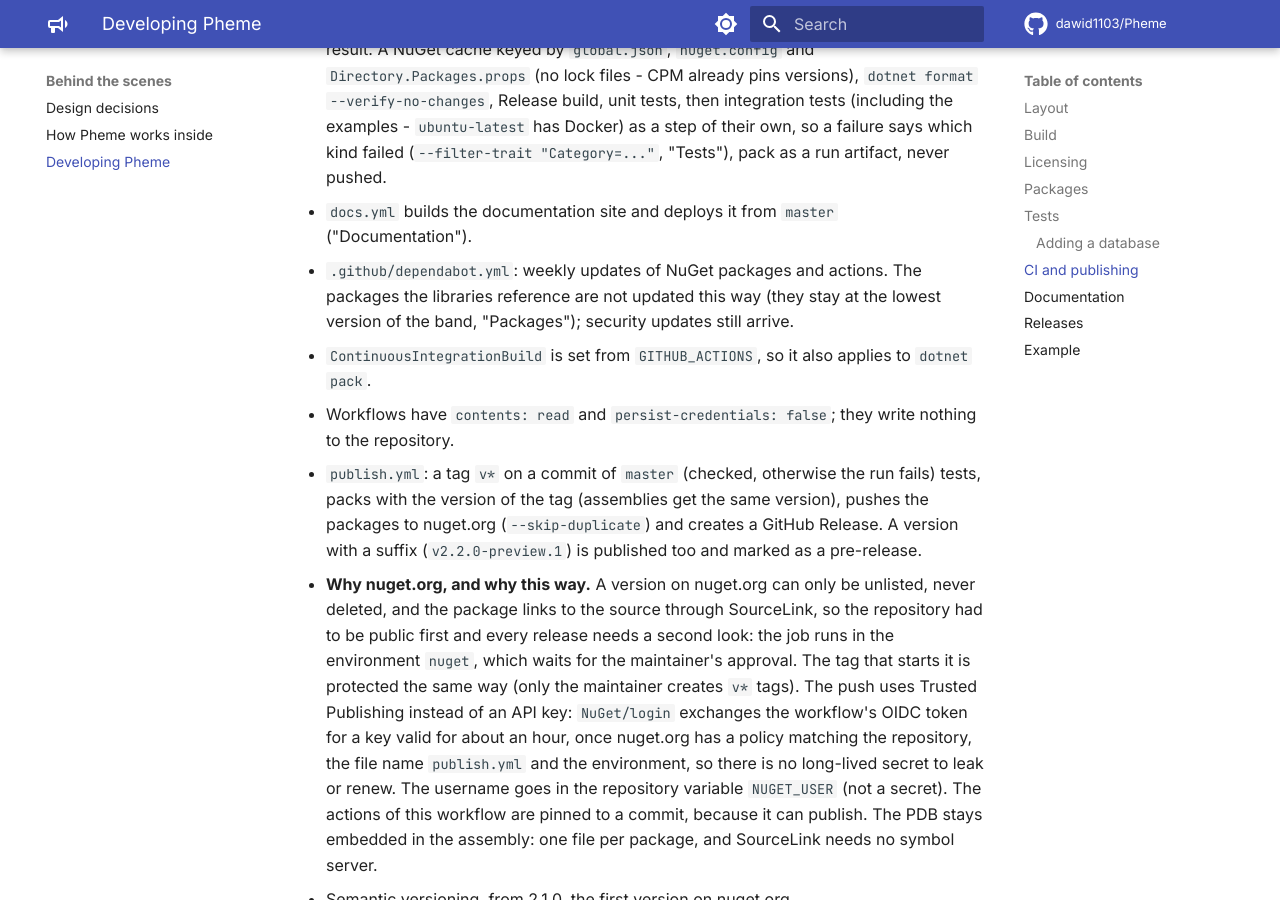
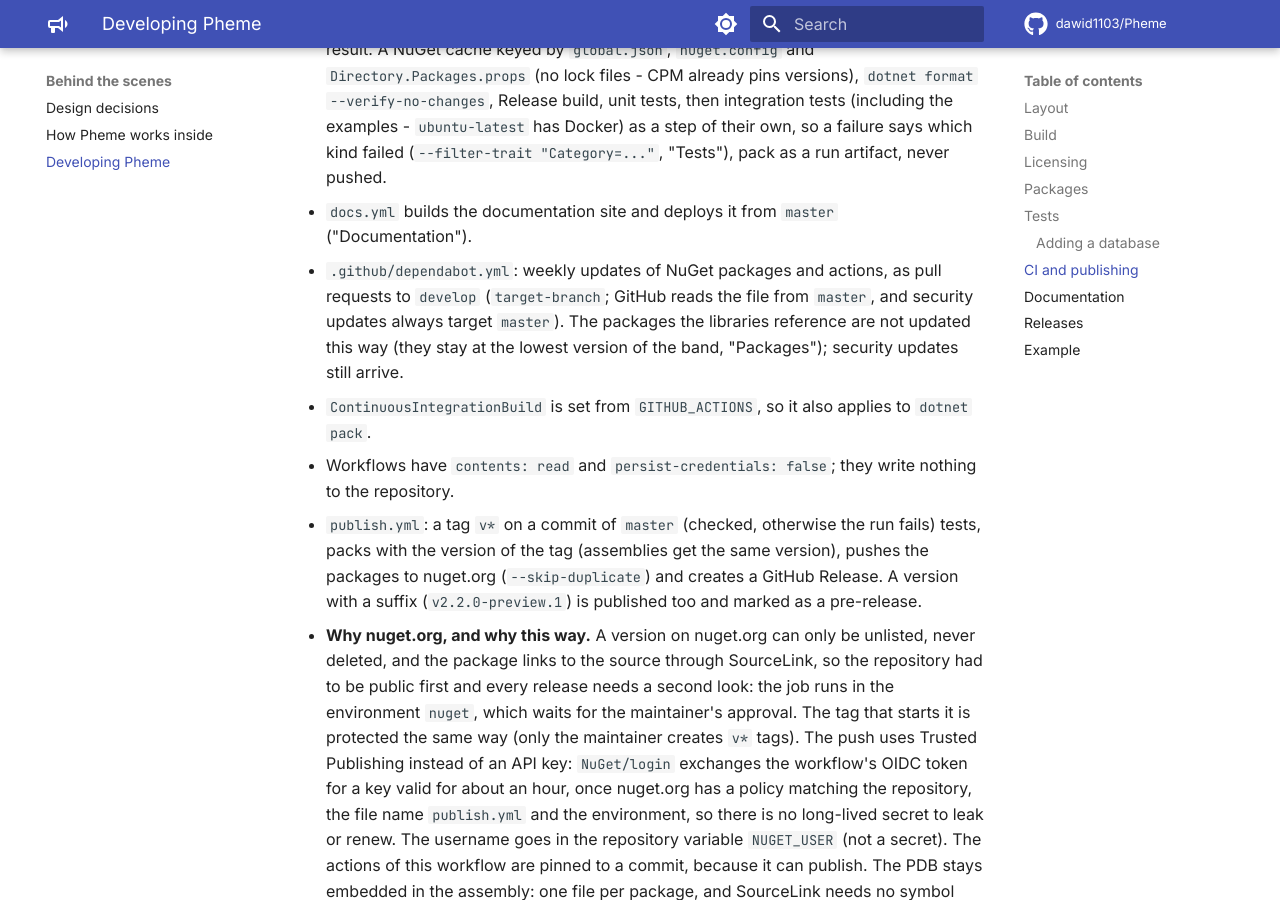
Before and after one commit to dawid1103/Pheme, an MkDocs documentation site: the page built from docs/development.md, in a window 1280 px wide and 900 px high, scrolled down 5153 px. Built offline with MkDocs 1.6.1 and Material for MkDocs 9.7.7, drawn with Linux system fonts in a browser that asks for light colours; comment, search, counter and statistics services are not loaded.

Commit message:
ci: target develop with Dependabot version updates

```diff
--- a/docs/development.md
+++ b/docs/development.md
@@ -161,8 +161,10 @@ The outbox supports the databases its tests pass on (`docs/design.md`, "Supporte
   own, so a failure says which kind failed (`--filter-trait "Category=..."`, "Tests"), pack as a run artifact, never
   pushed.
 - `docs.yml` builds the documentation site and deploys it from `master` ("Documentation").
-- `.github/dependabot.yml`: weekly updates of NuGet packages and actions. The packages the libraries reference are not
-  updated this way (they stay at the lowest version of the band, "Packages"); security updates still arrive.
+- `.github/dependabot.yml`: weekly updates of NuGet packages and actions, as pull requests to `develop`
+  (`target-branch`; GitHub reads the file from `master`, and security updates always target `master`). The packages
+  the libraries reference are not updated this way (they stay at the lowest version of the band, "Packages");
+  security updates still arrive.
 - `ContinuousIntegrationBuild` is set from `GITHUB_ACTIONS`, so it also applies to `dotnet pack`.
 - Workflows have `contents: read` and `persist-credentials: false`; they write nothing to the repository.
 - `publish.yml`: a tag `v*` on a commit of `master` (checked, otherwise the run fails) tests, packs with the version
```
Also changed, not shown: 1 other file.
